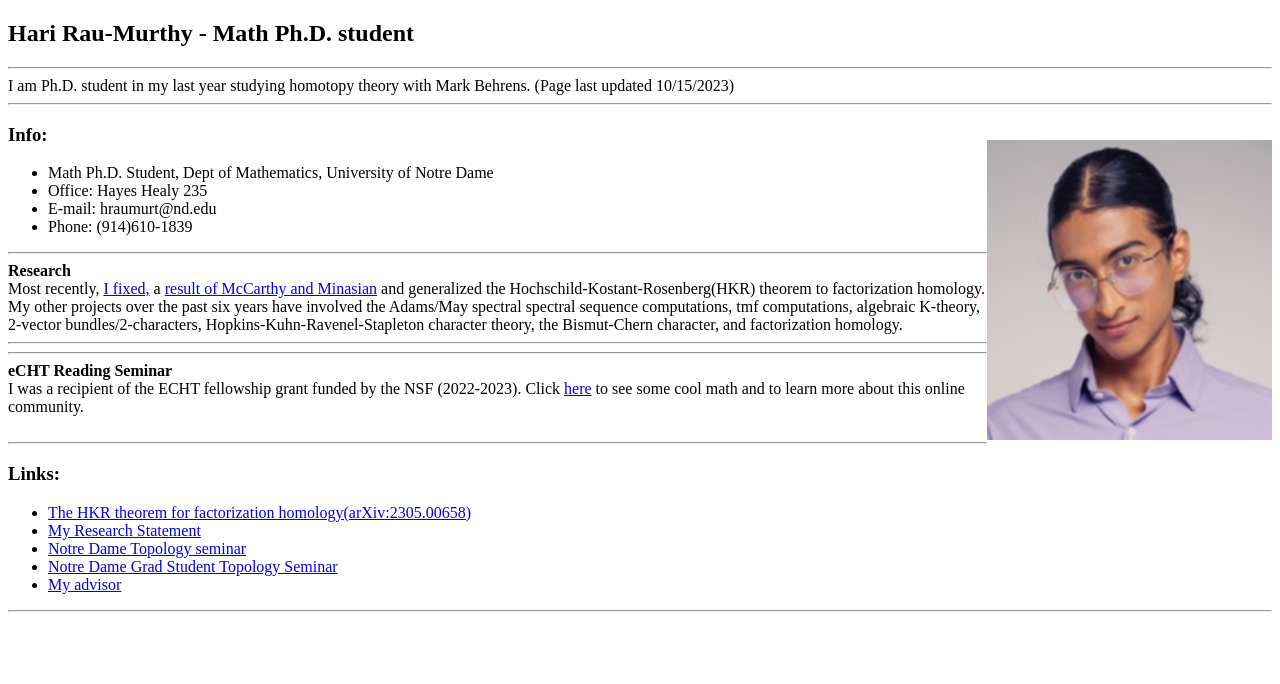
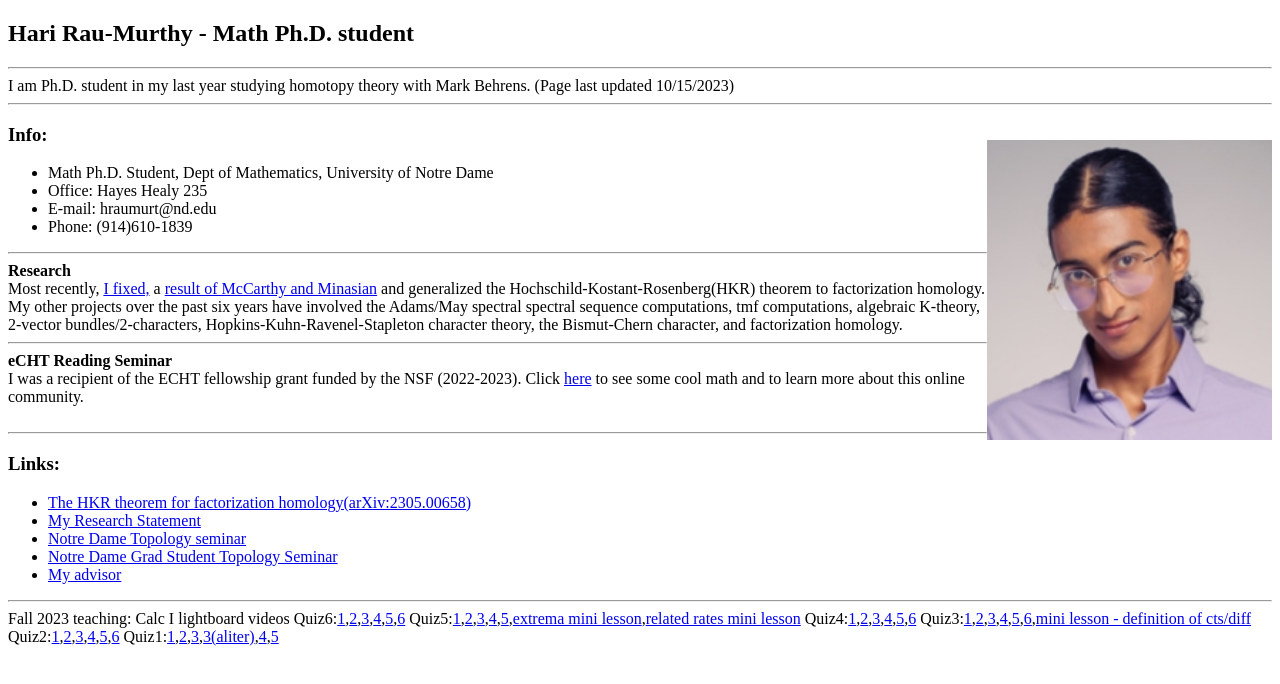
Before and after one commit to hariraumurthy/hariraumurthy.github.io, a plain HTML site: page index.html in a window 1280 px wide. Drawn offline with Linux system fonts and the light colour scheme.

Commit message:
Update index.html
added videos

```diff
--- a/index.html
+++ b/index.html
@@ -35,9 +35,6 @@ style="margin-bottom: 5px;" width="285" height="300"/><br>
 </ul>
 <hr>
 <b>Research</b><br>  Most recently, <a href=https://arxiv.org/pdf/2305.00658.pdf>I fixed,</a> a <a href=https://arxiv.org/abs/math/0306243>result of McCarthy and Minasian</a> and generalized the Hochschild-Kostant-Rosenberg(HKR) theorem to factorization homology.  My other projects over the past six years have involved the Adams/May spectral spectral sequence computations, tmf computations, algebraic K-theory, 2-vector bundles/2-characters, Hopkins-Kuhn-Ravenel-Stapleton character theory, the Bismut-Chern character, and factorization homology.
-
-<hr>
-
 <hr>
 <b>eCHT Reading Seminar </b><br>  I was a recipient of the ECHT fellowship grant funded by the NSF (2022-2023).  Click <a href=https://s.wayne.edu/echt/>here</a> to see some cool math and to learn more about this online community.<br><br>
 <hr>
@@ -52,6 +49,14 @@ style="margin-bottom: 5px;" width="285" height="300"/><br>
 <li> <a href=https://www3.nd.edu/~mbehren1/>My advisor</a>
 </ul>
 <hr>
+Fall 2023 teaching: Calc I lightboard videos
+
+Quiz6:<a href=https://drive.google.com/file/d/1Y9rYKinhf4ZJgQZg36Em9ExI-h7Hk0Cg/view?usp=sharing,>1</a>,<a href=https://drive.google.com/file/d/1nVBG0_YL7AVVBnvZjuTcQ8K_9bSJ8FC9/view?usp=sharing>2</a>,<a href=https://drive.google.com/file/d/1ZFUPXOqU_jo1_gCfUF5RKqvt_UL41sb4/view?usp=sharing,>3</a>,<a href=https://drive.google.com/file/d/122SCnM-m8_7ab1wYRz-68bY9IhLmXayR/view?usp=sharing,>4</a>,<a href=https://drive.google.com/file/d/1SycL383k5w9CeSQ1ywnkJ1pDkrxlqQ3r/view?usp=sharing>5</a>,<a href=https://drive.google.com/file/d/18wtebVIaYEI_3Xb64zN2Ck0pkhRaaA9J/view?usp=sharing,>6</a>
+Quiz5:<a href=https://drive.google.com/file/d/1gyK7rcuNKnFBeSla2qVi954_6WiNicv4/view?usp=sharing>1</a>,<a href=https://drive.google.com/file/d/1F8L1CaU7PpUegt9bXqELeJVR9nXS6QWv/view?usp=sharing,>2</a>,<a href=https://drive.google.com/file/d/1TkSMWgOA4VQ3GhF33pNJkD5GhHmJAIBu/view?usp=sharing,>3</a>,<a href=https://drive.google.com/file/d/15MWL14EyG6PcsxY35pgP7ANkWj-KOgYm/view?usp=sharing,>4</a>,<a href=https://drive.google.com/file/d/1PHXTJGmUn8sVCD6hLFh5ETd0Fgy1jzOJ/view?usp=sharing,>5</a>,<a href=https://drive.google.com/file/d/1OQUnsLE7KNc9CgvCeh4xAaMfaCIwV68u/view?usp=sharing,>extrema mini lesson</a>,<a href=https://drive.google.com/file/d/158JuWwyRz-E-NQedvd__ZkTekn6zl2gH/view?usp=sharing,>related rates mini lesson</a>
+Quiz4:<a href=https://drive.google.com/file/d/1DpJ9OTOQTTqDEDuPxt1F0_pLSa_4a6m_/view?usp=drive_link>1</a>,<a href=https://drive.google.com/file/d/1epO1gVwg-eF5S6J-XBsr-XX1Uag6M4MQ/view?usp=drive_link>2</a>,<a href=https://drive.google.com/file/d/1QSe02ppWhRQruAEJgBfxQSoTPFfF1iG1/view?usp=drive_link>3</a>,<a href=https://drive.google.com/file/d/1AQuwjpl8rmJkxKII1r87zIb9JaEjhV9V/view?usp=drive_link>4</a>,<a href=https://drive.google.com/file/d/1vHTnjYyGT1-4TKZ9bwXWiWwIkm-SYjbr/view?usp=drive_link>5</a>,<a href=https://drive.google.com/file/d/1NzSRXe7dwvqfD1GNlHJdKTGXe7os7Odc/view?usp=drive_link>6</a>
+Quiz3:<a href=https://drive.google.com/file/d/1rHZnq80Rw2LEliYMiLjOdJoV0UOGhC90/view?usp=drive_web>1</a>,<a href=https://drive.google.com/file/d/1knuWad04rX565ixpeGe6-S2IvZUIEfE_/view?usp=drive_web>2</a>,<a href=https://drive.google.com/file/d/1u8NZIzHfEh9hx3Hmx1iOo9_aKhskJfOC/view?usp=drive_web>3</a>,<a href=https://drive.google.com/file/d/1UKE3QdPWG2wUgtVKn384VCNUnAmjdCi6/view?usp=drive_web>4</a>,<a href=https://drive.google.com/file/d/1j3Jy-IQ4lt1N40ir__paRRTD13fFKw0_/view?usp=drive_web>5</a>,<a href=https://drive.google.com/file/d/1rotSZ9Femx84v5zIw5nyx2ISYLDKomrY/view?usp=drive_web>6</a>,<a href=https://drive.google.com/file/d/1y3nZ2vrrWDXxiRUxz3yhnz3CY_Efjny9/view?usp=drive_web>mini lesson - definition of cts/diff</a>
+Quiz2:<a href=https://drive.google.com/file/d/1SCH8MpypwIGKQZ7-k_jANBPGNCBRcXHK/view?usp=drive_link>1</a>,<a href=https://drive.google.com/file/d/1wkovAsQl-NWmAlg-JkJPby_cFhkuDYcs/view?usp=sharing>2</a>,<a href=https://drive.google.com/file/d/1_hIArpMkWxbliRL_rx1VXeMgaOg4g38f/view?usp=drive_link>3</a>,<a href=https://drive.google.com/file/d/1_8hE3Zln2yBpRVdDoyK3CTtbANcG6i6D/view?usp=drive_link>4</a>,<a href=https://drive.google.com/file/d/1Xy2Pt3cmXSKdrD-4WuzTbQw39ytCOK_v/view?usp=drive_link>5</a>,<a href=https://drive.google.com/file/d/1tVdnxFacoQSHlTh7-eEQQ2rob8gG7sAc/view?usp=drive_link>6</a>
+Quiz1:<a href=https://drive.google.com/file/d/16LIqena6KyT4scdqbmTJID4qVnLQKcH6/view?usp=drive_link>1</a>,<a href=https://drive.google.com/file/d/1M5bznjMJOXrqEQuUmEppwSFVewaXtbr7/view?usp=drive_link>2</a>,<a href=https://drive.google.com/file/d/1fgiuHKFawKqptEM8lCkXhLZ-WeBiTsN_/view?usp=sharing>3</a>,<a href=https://drive.google.com/file/d/14SzQrkBjW1IPzB4Ub2jRICmaPymtGuF6/view?usp=drive_link>3(aliter)</a>,<a href=https://drive.google.com/file/d/10LpybeOp8S9ELb_Q4sYyBSSuOoc3_Dp5/view?usp=drive_link>4</a>,<a href=https://drive.google.com/file/d/1jYbR6ZGYrTDfK0Xhkbqoam3nTSMdtsIZ/view?usp=drive_link>5</a>
 
 <!--\(\LaTeX \) enabled-->
 </body>
```
